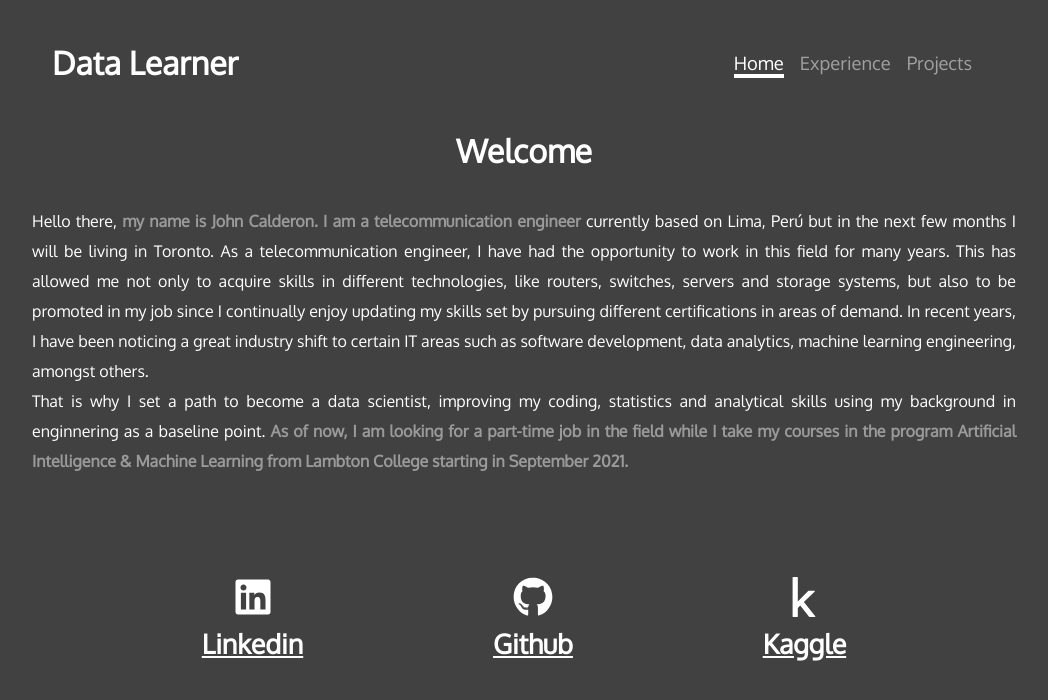
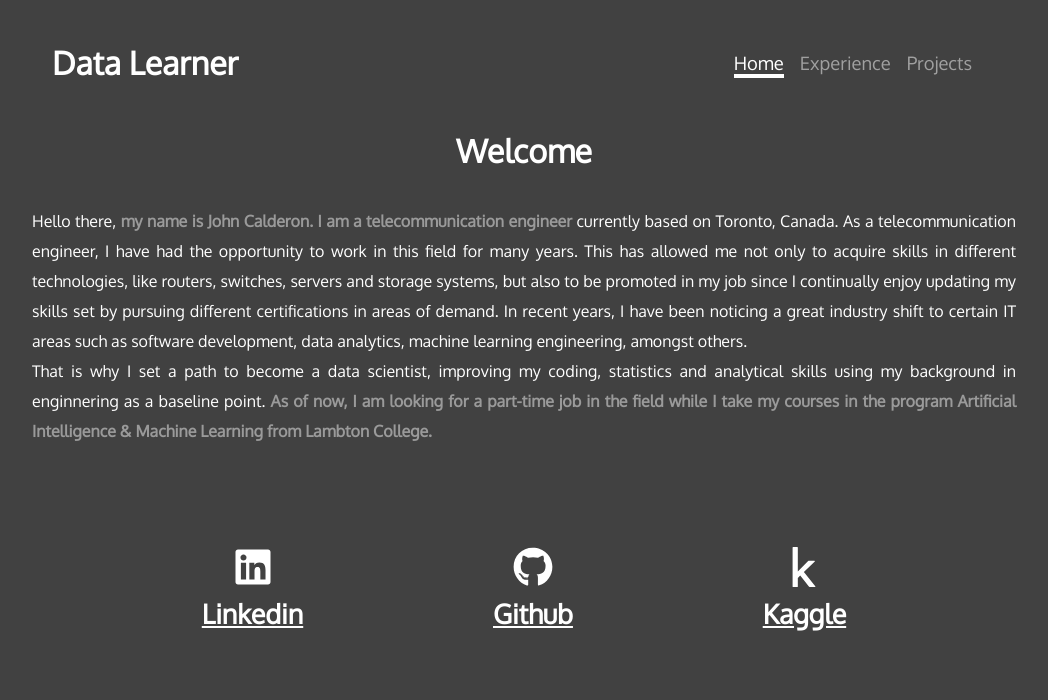
Before and after one commit to johncalesp/personalsite, a React (Create React App) app: page / in a window 1280 px wide. Shown: the top 700 px of the page, without its empty margins (116-1164 px from the left). Built offline with nearby package versions, Linux system fonts and the light colour scheme.

Commit message:
Update location info

```diff
--- a/src/component/home.js
+++ b/src/component/home.js
@@ -9,8 +9,7 @@ const Home = () => {
         <span className='span-bold'>
           my name is John Calderon. I am a telecommunication engineer{' '}
         </span>
-        currently based on Lima, Perú but in the next few months I will be
-        living in Toronto. As a telecommunication engineer, I have had the
+        currently based on Toronto, Canada. As a telecommunication engineer, I have had the
         opportunity to work in this field for many years. This has allowed me
         not only to acquire skills in different technologies, like routers,
         switches, servers and storage systems, but also to be promoted in my job
@@ -25,7 +24,7 @@ const Home = () => {
         <span className='span-bold'>
           As of now, I am looking for a part-time job in the field while I take
           my courses in the program Artificial Intelligence &amp; Machine
-          Learning from Lambton College starting in September 2021.
+          Learning from Lambton College.
         </span>{' '}
       </p>
     </div>
```
